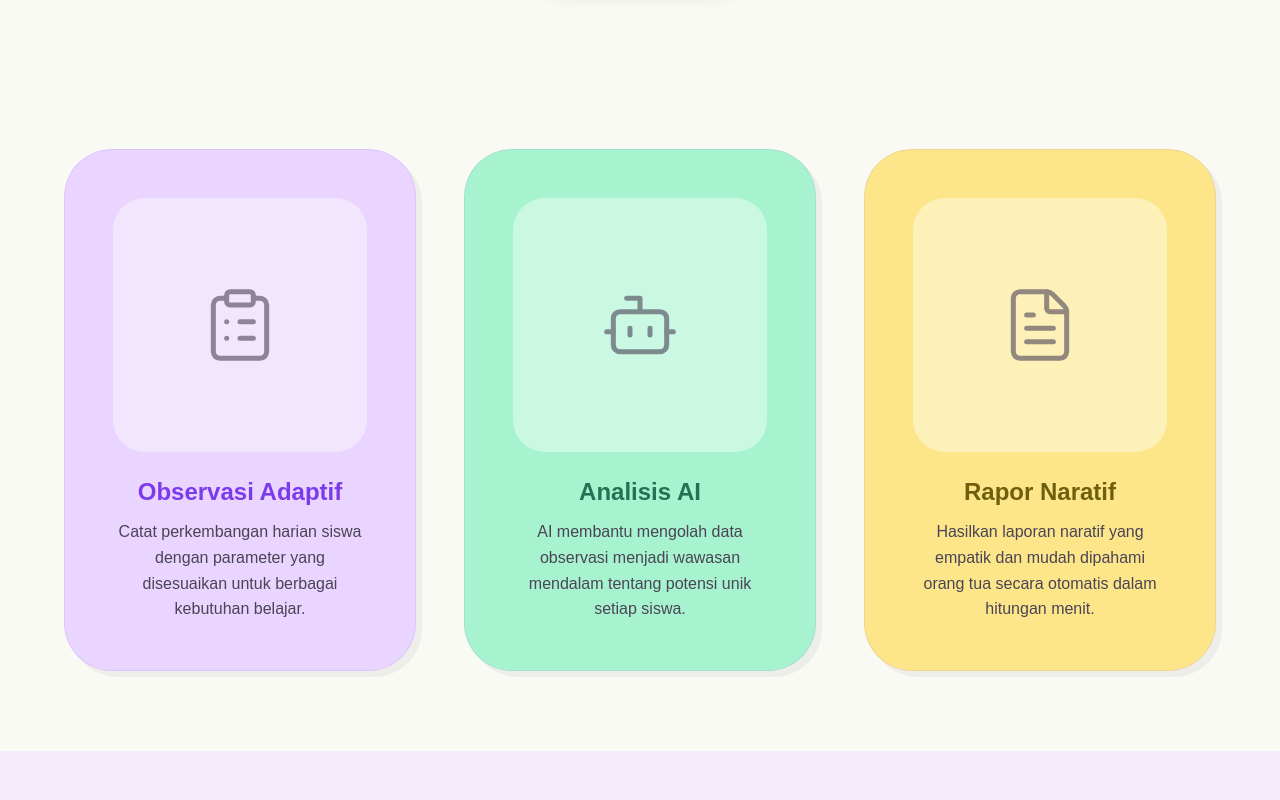
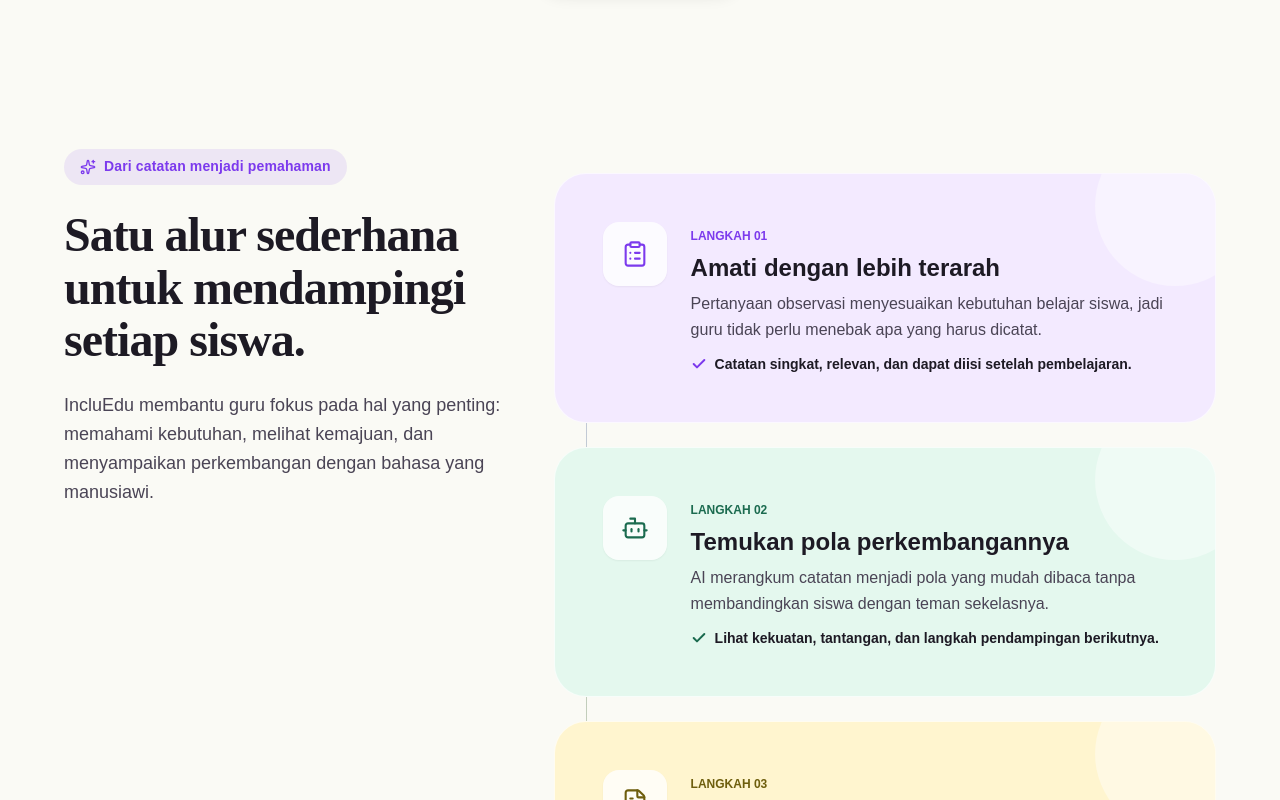
Before and after one commit to mifdev0/incluEdu, a Next.js app: page / in a window 1280 px wide. Shown: the part 580-1380 px from the top of the page. Built offline with nearby package versions, Linux system fonts and the light colour scheme.

Commit message:
Redesign dashboard and landing features

```diff
--- a/src/app/dashboard/kelas/[id]/page.tsx
+++ b/src/app/dashboard/kelas/[id]/page.tsx
@@ -4,12 +4,11 @@ import { useAuth } from '@/lib/auth-context'
 import { useRouter } from 'next/navigation'
 import { useEffect } from 'react'
 
-const siswaAbk = [
+const siswaData = [
   { id: '1', nama: 'Budi Santoso', kategori: 'Slow Learner', trend: 'membaik' as const, terakhir: '3 hari lalu' },
   { id: '2', nama: 'Siti Nurhaliza', kategori: 'Disleksia', trend: 'stagnan' as const, terakhir: '1 minggu lalu' },
   { id: '3', nama: 'Ahmad Rizki', kategori: 'ADHD', trend: 'menurun' as const, terakhir: '5 hari lalu' },
 ]
-const siswaReguler = ['Dewi Lestari', 'Rudi Hartono', 'Mega Wati', 'Indah Permata', 'Fajar Ramadhan']
 
 export default function DetailKelasPage({ params }: { params: { id: string } }) {
   const { user, loading } = useAuth()
@@ -39,12 +38,12 @@ export default function DetailKelasPage({ params }: { params: { id: string } })
             <span className="text-xs text-primary bg-primary-container/30 px-3 py-1 rounded-full font-label-sm">SMP</span>
             <span className="text-xs text-on-surface-variant bg-surface-container-high px-3 py-1 rounded-full font-label-sm">2025/2026</span>
           </div>
-          <p className="text-on-surface-variant font-body-md text-body-md">ID Kelas: {params.id} · 35 siswa · 3 ABK</p>
+          <p className="text-on-surface-variant font-body-md text-body-md">ID Kelompok: {params.id} · 3 siswa didampingi</p>
         </div>
 
-        <h3 className="font-headline-sm text-headline-sm text-on-surface mb-md">Siswa ABK</h3>
+        <h3 className="font-headline-sm text-headline-sm text-on-surface mb-md">Siswa dalam pendampingan</h3>
         <div className="space-y-3 mb-xl">
-          {siswaAbk.map((siswa, i) => {
+          {siswaData.map((siswa, i) => {
             const colors = ['bg-pastel-purple', 'bg-pastel-green', 'bg-pastel-yellow']
             return (
               <div key={siswa.id} className={`${colors[i]} rounded-xl p-md border border-primary/10 hard-shadow`}>
@@ -76,15 +75,6 @@ export default function DetailKelasPage({ params }: { params: { id: string } })
           })}
         </div>
 
-        <h3 className="font-headline-sm text-headline-sm text-on-surface mb-md">Siswa Reguler</h3>
-        <div className="bg-surface rounded-xl border border-outline-variant/20 divide-y divide-outline-variant/10 hard-shadow">
-          {siswaReguler.map((nama, i) => (
-            <div key={i} className="flex items-center justify-between px-md py-3.5">
-              <span className="font-body-md text-body-md text-on-surface">{nama}</span>
-              <span className="text-xs text-on-secondary-container bg-secondary-container/40 px-3 py-1 rounded-full font-label-sm">Hadir</span>
-            </div>
-          ))}
-        </div>
       </main>
     </div>
   )
--- a/src/app/page.tsx
+++ b/src/app/page.tsx
@@ -1,4 +1,4 @@
-import { ClipboardList, Bot, FileText, ArrowRight } from 'lucide-react'
+import { ClipboardList, Bot, FileText, ArrowRight, Check, Sparkles } from 'lucide-react'
 
 export default function Home() {
   return (
@@ -68,24 +68,72 @@ export default function Home() {
           </div>
         </section>
 
-        {/* Fitur Cards */}
+        {/* How it works */}
         <section className="max-w-container-max mx-auto px-gutter py-xl" id="fitur">
-          <div className="grid grid-cols-1 md:grid-cols-3 gap-lg">
-            {([
-              { bg: "bg-pastel-purple", title: "Observasi Adaptif", desc: "Catat perkembangan harian siswa dengan parameter yang disesuaikan untuk berbagai kebutuhan belajar.", color: "text-primary", icon: ClipboardList },
-              { bg: "bg-pastel-green", title: "Analisis AI", desc: "AI membantu mengolah data observasi menjadi wawasan mendalam tentang potensi unik setiap siswa.", color: "text-on-secondary-container", icon: Bot },
-              { bg: "bg-pastel-yellow", title: "Rapor Naratif", desc: "Hasilkan laporan naratif yang empatik dan mudah dipahami orang tua secara otomatis dalam hitungan menit.", color: "text-tertiary", icon: FileText },
-            ] as const).map((card) => (
-              <div key={card.title} className={`${card.bg} rounded-xl p-lg border border-primary/10 hard-shadow flex flex-col items-center text-center group`}>
-                <div className="w-full aspect-square mb-md bg-white/40 rounded-lg flex items-center justify-center overflow-hidden">
-                  <div className="w-4/5 h-4/5 flex items-center justify-center group-hover:scale-110 transition-transform duration-500">
-                    <card.icon className="w-20 h-20 text-on-surface-variant opacity-60" strokeWidth={1.5} />
+          <div className="grid lg:grid-cols-[0.8fr_1.2fr] gap-lg items-start">
+            <div className="lg:sticky lg:top-32">
+              <div className="inline-flex items-center gap-2 rounded-full bg-primary/10 px-4 py-2 text-primary font-label-md text-label-md mb-md">
+                <Sparkles className="w-4 h-4" />
+                Dari catatan menjadi pemahaman
+              </div>
+              <h2 className="font-display text-display-lg-mobile md:text-display-lg text-on-surface mb-md">
+                Satu alur sederhana untuk mendampingi setiap siswa.
+              </h2>
+              <p className="font-body-lg text-body-lg text-on-surface-variant max-w-lg">
+                IncluEdu membantu guru fokus pada hal yang penting: memahami kebutuhan, melihat kemajuan, dan menyampaikan perkembangan dengan bahasa yang manusiawi.
+              </p>
+            </div>
+
+            <div className="relative space-y-md">
+              <div className="hidden md:block absolute left-8 top-16 bottom-16 w-px bg-gradient-to-b from-primary via-secondary to-tertiary opacity-30" />
+              {([
+                {
+                  step: "01",
+                  title: "Amati dengan lebih terarah",
+                  desc: "Pertanyaan observasi menyesuaikan kebutuhan belajar siswa, jadi guru tidak perlu menebak apa yang harus dicatat.",
+                  detail: "Catatan singkat, relevan, dan dapat diisi setelah pembelajaran.",
+                  bg: "bg-[#F3EAFF]",
+                  color: "text-primary",
+                  icon: ClipboardList,
+                },
+                {
+                  step: "02",
+                  title: "Temukan pola perkembangannya",
+                  desc: "AI merangkum catatan menjadi pola yang mudah dibaca tanpa membandingkan siswa dengan teman sekelasnya.",
+                  detail: "Lihat kekuatan, tantangan, dan langkah pendampingan berikutnya.",
+                  bg: "bg-[#E4F8EE]",
+                  color: "text-secondary",
+                  icon: Bot,
+                },
+                {
+                  step: "03",
+                  title: "Ceritakan kemajuan dengan empati",
+                  desc: "Susun rapor naratif yang jelas bagi orang tua, tetap personal, dan berfokus pada perkembangan anak.",
+                  detail: "Draf siap ditinjau guru sebelum dibagikan.",
+                  bg: "bg-[#FFF5CF]",
+                  color: "text-tertiary",
+                  icon: FileText,
+                },
+              ] as const).map((item) => (
+                <article key={item.step} className={`${item.bg} relative rounded-[2rem] border border-white/70 p-md md:p-lg overflow-hidden group transition-transform duration-300 hover:-translate-y-1`}>
+                  <div className="absolute -right-10 -top-12 w-40 h-40 rounded-full bg-white/40" />
+                  <div className="relative flex flex-col md:flex-row gap-md">
+                    <div className={`w-16 h-16 shrink-0 rounded-2xl bg-white/80 ${item.color} flex items-center justify-center shadow-sm`}>
+                      <item.icon className="w-7 h-7" strokeWidth={1.8} />
+                    </div>
+                    <div className="flex-1">
+                      <span className={`font-label-sm text-label-sm ${item.color}`}>LANGKAH {item.step}</span>
+                      <h3 className="font-headline-sm text-headline-sm text-on-surface mt-1 mb-2">{item.title}</h3>
+                      <p className="text-on-surface-variant font-body-md text-body-md mb-3">{item.desc}</p>
+                      <div className="flex items-start gap-2 text-sm font-semibold text-on-surface">
+                        <Check className={`w-4 h-4 mt-0.5 shrink-0 ${item.color}`} strokeWidth={3} />
+                        {item.detail}
+                      </div>
+                    </div>
                   </div>
-                </div>
-                <h3 className={`font-headline-sm text-headline-sm mb-sm ${card.color}`}>{card.title}</h3>
-                <p className="text-on-surface-variant font-body-md text-body-md">{card.desc}</p>
-              </div>
-            ))}
+                </article>
+              ))}
+            </div>
           </div>
         </section>
 
@@ -131,7 +179,7 @@ export default function Home() {
         </div>
         <div className="max-w-container-max mx-auto px-gutter py-md border-t border-outline-variant/20 flex flex-col md:flex-row justify-between items-center text-center gap-sm">
           <p className="font-body-md text-body-md text-on-surface-variant opacity-70">
-            © 2025 IncluEdu Indonesia. Memberdayakan setiap guru, mendukung setiap siswa.
+            © 2026 IncluEdu Indonesia. Memberdayakan setiap guru, mendukung setiap siswa.
           </p>
         </div>
       </footer>
```
Also changed, not shown: src/app/dashboard/kelas/baru/page.tsx (+11 -14 lines), src/app/dashboard/page.tsx (+96 -43 lines).
